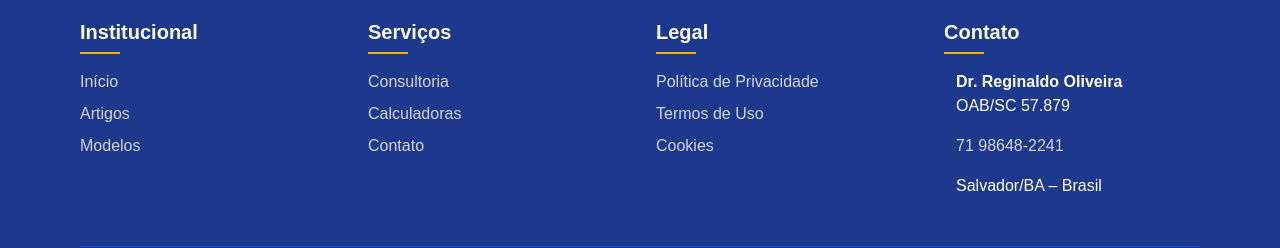
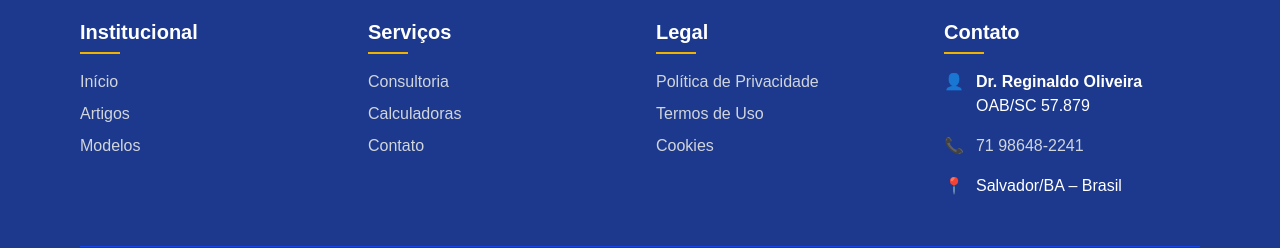
Before and after one commit to mestrereginaldo-site/advogadonomade1, a Next.js app: page / in a window 1280 px wide. Shown: the part 2026-2274 px from the top of the page. Built offline with nearby package versions, Linux system fonts and the light colour scheme.

Commit message:
Update Footer.tsx

```diff
--- a/app/components/Footer.tsx
+++ b/app/components/Footer.tsx
@@ -33,14 +33,14 @@ export default function Footer() {
             <h3 className="text-xl font-bold mb-4 relative pb-2 after:content-[''] after:absolute after:left-0 after:bottom-0 after:w-10 after:h-0.5 after:bg-yellow-500">Contato</h3>
             <div className="space-y-4">
               <div className="flex items-start">
-                <i className="fas fa-user mt-1 mr-3 text-yellow-500"></i>
+                <div className="text-yellow-500 mr-3">👤</div>
                 <div>
                   <strong>Dr. Reginaldo Oliveira</strong><br />
                   OAB/SC 57.879
                 </div>
               </div>
               <div className="flex items-center">
-                <i className="fas fa-phone mr-3 text-yellow-500"></i>
+                <div className="text-yellow-500 mr-3">📞</div>
                 <div>
                   <a href="https://wa.me/5571986482241" className="text-gray-300 hover:text-white transition-colors">
                     71 98648-2241
@@ -48,7 +48,7 @@ export default function Footer() {
                 </div>
               </div>
               <div className="flex items-center">
-                <i className="fas fa-map-marker-alt mr-3 text-yellow-500"></i>
+                <div className="text-yellow-500 mr-3">📍</div>
                 <div>Salvador/BA – Brasil</div>
               </div>
             </div>
```
